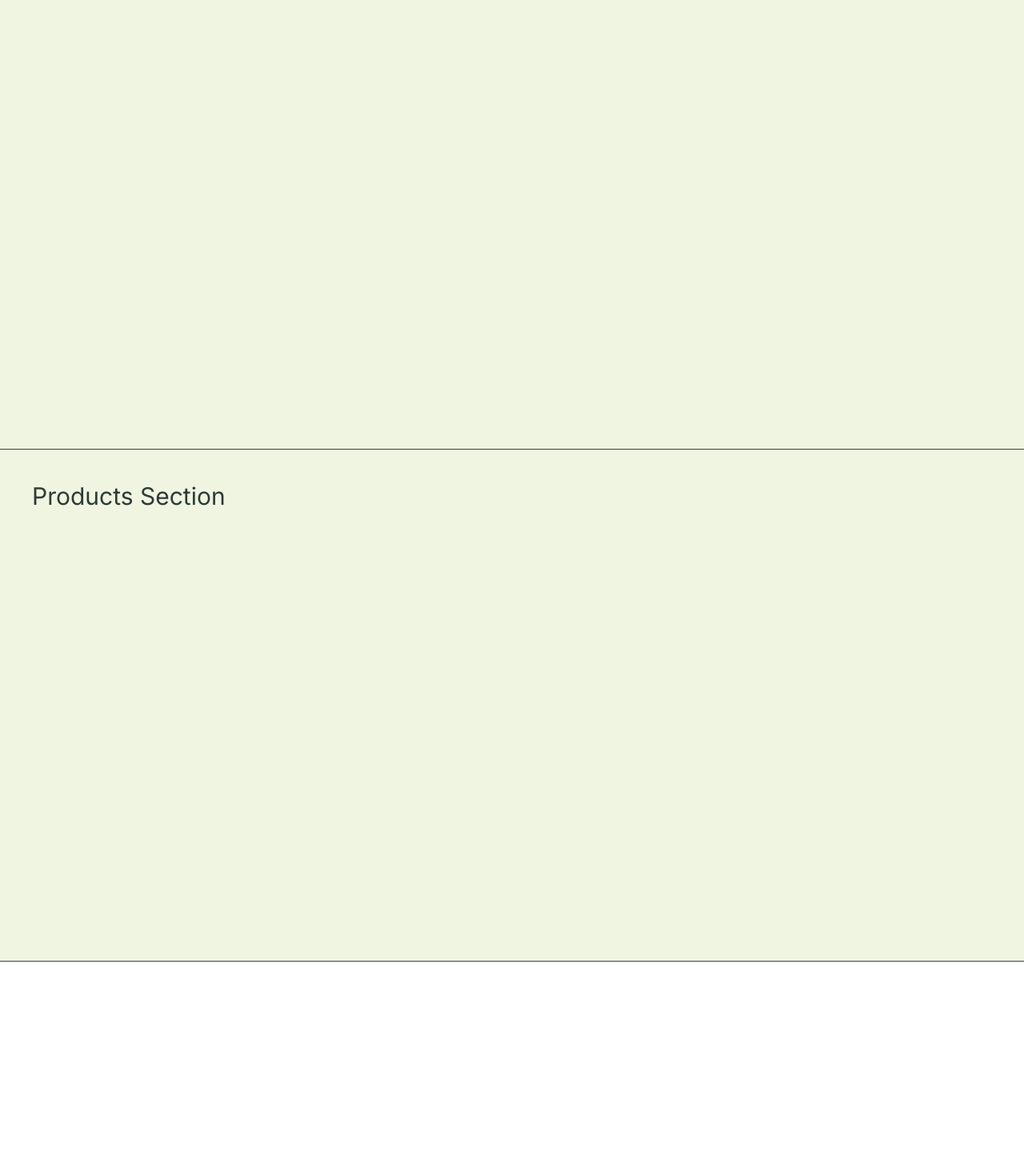
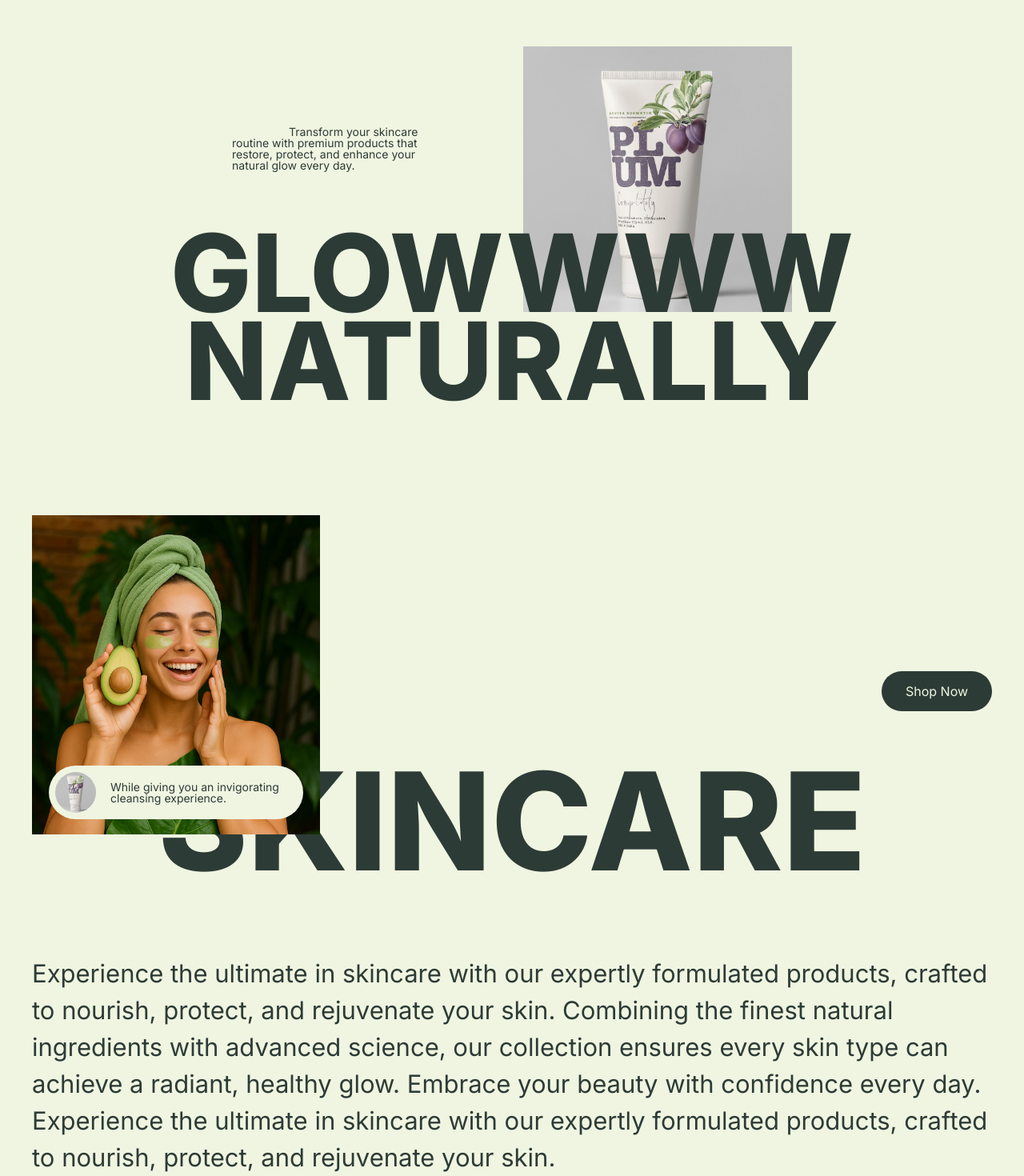
Before and after one commit to Shaimaa01/skin-care-landing-page, a React (Vite) app: page / in a window 1280 px wide. Shown: the part 148-1618 px from the top of the page at 80% size. Before the commit the page ends 1350 px from the top, so only its background shows below. Built offline with nearby package versions, Linux system fonts and the light colour scheme.

Commit message:
feat(ui): Implement  responsive layout for Hero section

```diff
--- /dev/null
+++ b/src/components/Hero.jsx
@@ -0,0 +1,89 @@
+import girl from "/public/assets/imgs/ChatGPT Image Jun 15, 2025, 10_24_47 PM 3.png";
+import plumCream from "/public/assets/imgs/skin_care_beauty_cosmetic_packaging_design_agency_mumbai_delhi_bangalore_india 4.png";
+
+function Hero() {
+  return (
+    <section className="mt-[90px] md:mt-0 flex flex-col justify-center items-center md:relative ">
+      <div className="w-full flex justify-center text-center   overflow-hidden md:absolute md:top-[364px] md:z-50 lg:hidden ">
+        <h1 className="  font-extrabold text-[75px] md:text-[135px] leading-[60px] md:leading-[110px] tracking-[-5%] md:tracking-[-3%] uppercase text-Juniper">
+          Glowwww Naturally
+        </h1>
+      </div>
+
+      <div className="md:flex md:mt-[136px] lg:mt-[138px] md:mx-[40px] lg:mx-[100px] md:gap-[93px] lg:gap-0 lg:justify-between lg:items-center lg:w-[calc(100%-200px)]">
+        <p className="font-normal max-w-[370px] md:max-w-[271px] lg:max-w-[335px]  mt-[30px] h-fit  md:mt-[100px] mx-[30px] md:mx-0 lg:m-0 text-[16px] md:text-[14px] lg:text-[20px] leading-[22px] md:leading-[100%] tracking-[-5%] md:tracking-[0%] text-Juniper md:indent-[71px] lg:indent-[105px] ">
+          Transform your skincare routine with premium products that restore,
+          protect, and enhance your natural glow every day.
+        </p>
+
+        <div className=" hidden lg:block ">
+          <h1 className=" max-w-[398px] font-bold text-[100px]  leading-[90px]  tracking-[-3%]  uppercase text-Juniper">
+            Glow Natur-ally
+          </h1>
+        </div>
+
+        <div className="h-[399px] overflow-hidden hidden md:block md:w-[335.9px] lg:w-[222.6px] md:h-[332px] lg:h-[220px] lg:rounded-[20px]">
+          <img
+            src={plumCream}
+            alt="plum Cream photo"
+            className="md:w-full md:h-full md:object-cover"
+          />
+        </div>
+      </div>
+
+      <div className="md:w-[calc(100%-80px)] md:flex md:justify-between lg:justify-center md:items-center md:mt-[254px] md:mx-[40px] lg:m-0">
+        <div className="mt-[50px] md:mt-0 lg:mt-[100px] w-full md:w-[360px] lg:w-[610px] h-[441px] md:h-[400px] lg:h-[676px] lg:rounded-[30px] overflow-hidden relative">
+          <img src={girl} alt="Girl Img" />
+          <div className="absolute bottom-[30px] md:bottom-[20px] w-[calc(100%-70px)] md:w-[calc(100%-42px)] lg:w-[calc(100%-134px)]  mx-[35px] md:mx-[21px] lg:mx-[67px] rounded-[200px] bg-Cream-200 p-[6px] md:p-[5px]">
+            <div className="flex gap-[20px] md:gap-[15px] lg:gap-[42px]  items-center">
+              <div
+                style={{ backgroundImage: "var(--border-dashed-circle)" }}
+                className="flex-shrink-0 w-[68px] md:w-[57px] lg:w-[80px] h-[68px] md:h-[57px] lg:h-[80px]  rounded-full  overflow-hidden p-[4px] md:p-[3px] "
+              >
+                <img
+                  src={plumCream}
+                  alt="Cream photo"
+                  className="rounded-full w-full h-full"
+                />
+              </div>
+              <p className="text-[14px] lg:text-[20px] leading-[100%] tracking-[0%] text-Juniper">
+                While giving you an invigorating cleansing experience.
+              </p>
+            </div>
+          </div>
+        </div>
+
+        {/* for table media */}
+        <button className="w-[178px] md:w-[138px] lg:w-[180px]  h-[50px] lg:h-[60px] mt-[40px] mx-auto md:mx-0 rounded-[100px] bg-Juniper flex items-center justify-center text-[16px] lg:text-[20px] leading-[100%] tracking-[0%] text-Cream-200 hidden md:block lg:absolute lg:left-[100px]  ">
+          Shop Now
+        </button>
+      </div>
+
+      <div className="w-full flex justify-center text-center overflow-hidden md:absolute md:top-[1019px] lg:top-[865px] md:-z-1">
+        <h2 className="font-extrabold text-[85px] md:text-[170px] lg:text-[378px] leading-[100%] tracking-[0%] md:tracking-[-5%] uppercase text-Juniper mt-[-19px] mb-[-19px] md:my-0">
+          skincare
+        </h2>
+      </div>
+
+      <div className="h-[399px] overflow-hidden md:hidden">
+        <img src={plumCream} alt="plum Cream photo" />
+      </div>
+
+      <button className="w-[178px]  h-[50px] mt-[40px] mx-auto rounded-[100px] bg-Juniper flex items-center justify-center font-[16px] leading-[100%] tracking-[0%] text-Cream-200 md:hidden">
+        Shop Now
+      </button>
+
+      <p className="mt-[50px] md:mt-[150px] lg:mt-[100px] mx-auto px-[30px] md:px-[40px] lg:px-[102px] text-[20px] md:text-[31px] lg:text-[53px] leading-[30px] md:leading-[46px] lg:leading-[78px] tracking-[-3.5%] md:tracking-[-5%] text-Juniper">
+        Experience the ultimate in skincare with our expertly formulated
+        products, crafted to nourish, protect, and rejuvenate your skin.
+        Combining the finest natural ingredients with advanced science, our
+        collection ensures every skin type can achieve a radiant, healthy glow.
+        Embrace your beauty with confidence every day. Experience the ultimate
+        in skincare with our expertly formulated products, crafted to nourish,
+        protect, and rejuvenate your skin.
+      </p>
+    </section>
+  );
+}
+
+export default Hero;
--- a/src/components/LandingPage.jsx
+++ b/src/components/LandingPage.jsx
@@ -1,6 +1,7 @@
 import { useRef, useLayoutEffect } from "react";
 import gsap from "gsap";
 import Header from "./Header";
+import Hero from "./Hero";
 
 const LandingPage = () => {
   const mainRef = useRef(null);
@@ -22,12 +23,9 @@ const LandingPage = () => {
   return (
     <div ref={mainRef} className="bg-Cream-200 font-inter">
       <Header />
-      <div className="p-10 h-[80vh] border-b border-Sage">
-        <h1 className="text-3xl text-Juniper">Hero Section</h1>
-      </div>
-      <div className="p-10 h-[80vh] border-b border-Sage">
-        <h1 className="text-3xl text-Juniper">Products Section</h1>
-      </div>
+      <main>
+        <Hero/>
+      </main>
     </div>
   );
 };
```
Also changed, not shown: src/index.css (+4 -3 lines), 1 other file (tests, documents, lock files or other folders).
